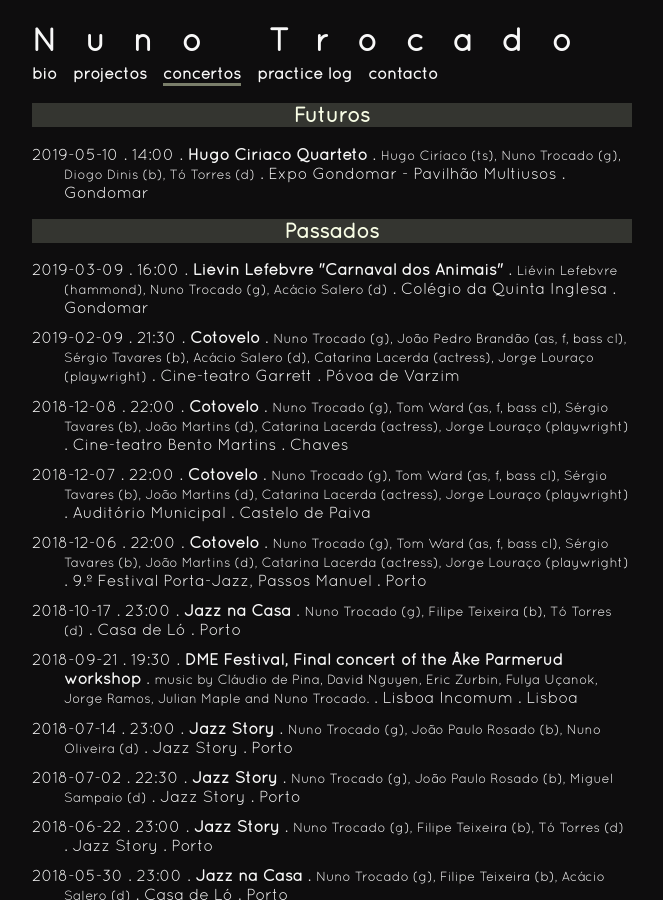
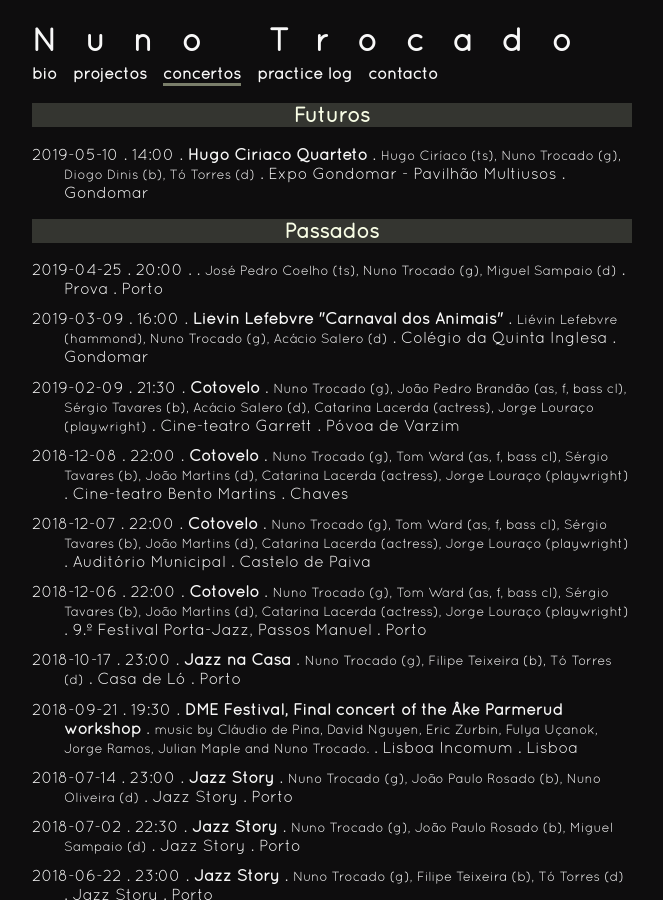
Before and after one commit to ntrocado/ntrocado.github.io, a Jekyll site: the page built from concertos.html, in a window 1280 px wide and 900 px high. Shown: the whole window, without its empty margins (308-971 px from the left). Built offline with Jekyll 4.4.1, drawn with Linux system fonts in a browser that asks for light colours.

Commit message:
Actualização de agenda

```diff
--- a/_data/concertos.yml
+++ b/_data/concertos.yml
@@ -287,6 +287,12 @@
   cidade: Gondomar
   membros: Liévin Lefebvre (hammond), Nuno Trocado (g), Acácio Salero (d)
 
+- datahora: 2019-04-25 20:00:00 +0000
+  projecto:
+  local: Prova
+  cidade: Porto
+  membros: José Pedro Coelho (ts), Nuno Trocado (g), Miguel Sampaio (d)
+
 - datahora: 2019-05-10 14:00:00 +0000
   projecto: Hugo Ciríaco Quarteto
   local: Expo Gondomar - Pavilhão Multiusos
```
